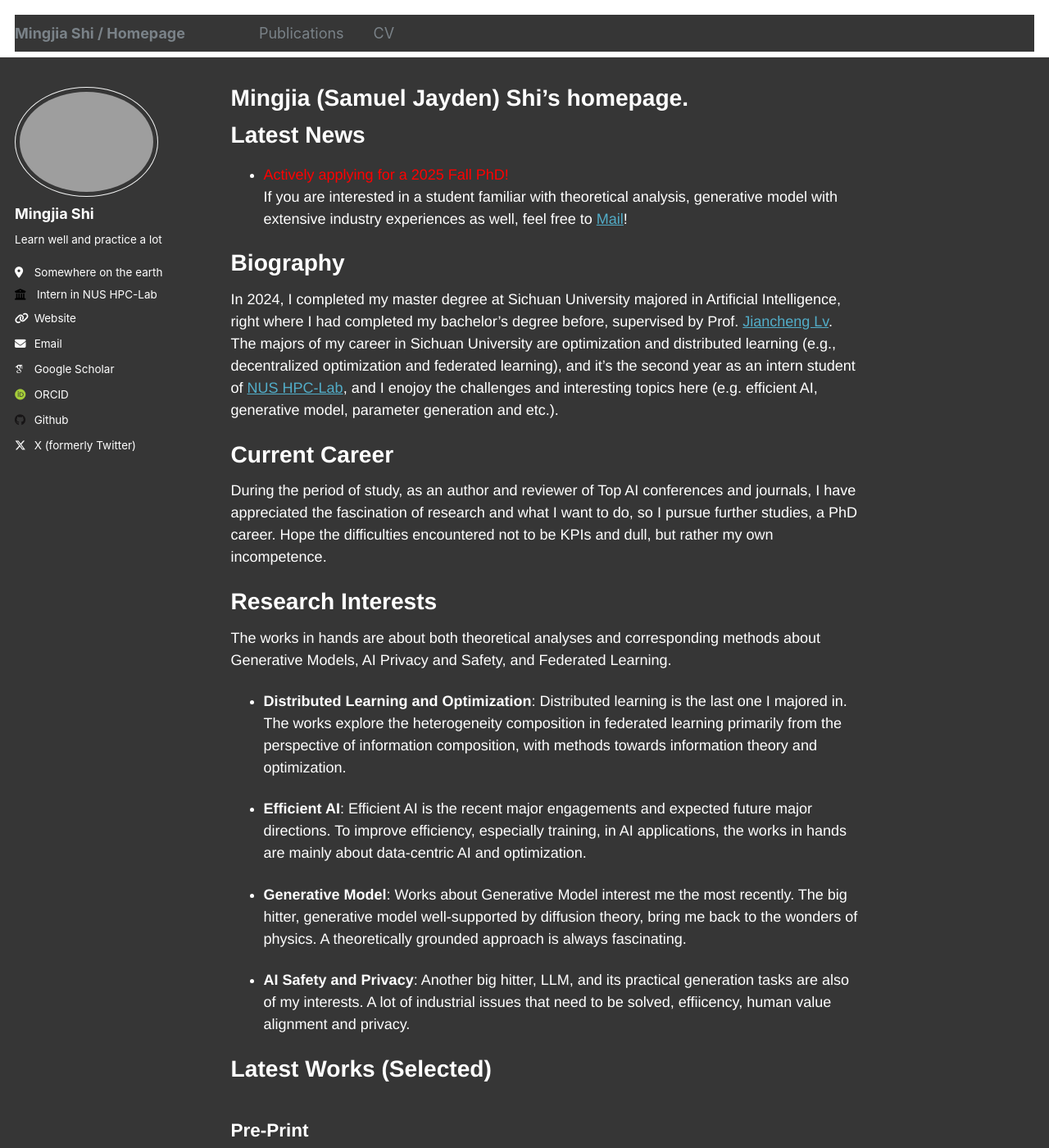
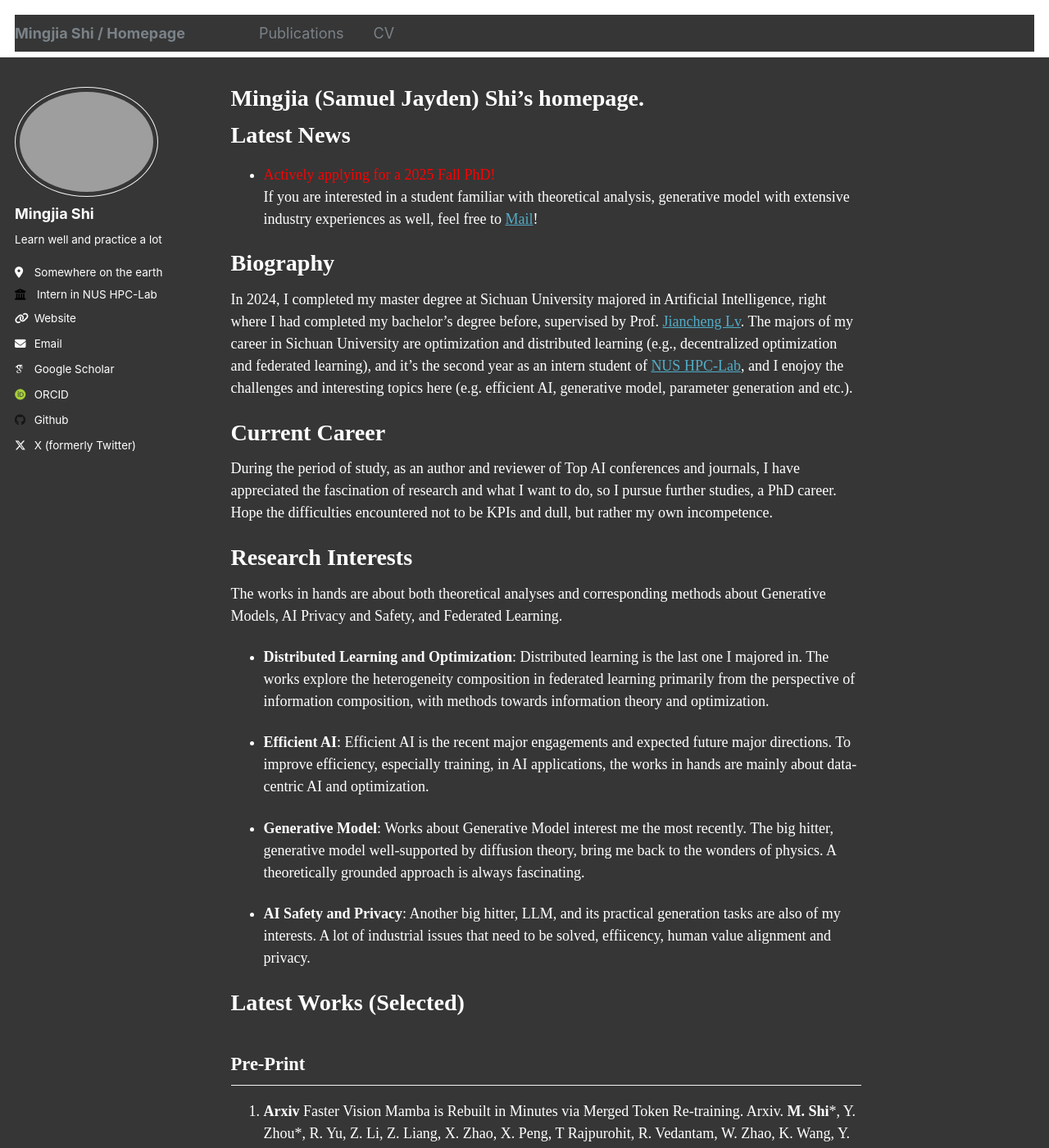
Before and after one commit to BDeMo/homepage, a Jekyll site: the page built from _pages/about.md, in a window 1280 px wide and 1400 px high. Shown: the whole window at 82% size. Built offline with Jekyll 4.4.1, drawn with Linux system fonts in a browser that asks for light colours; some web fonts are replaced.

Commit message:
Update Theme

```diff
--- a/_sass/_sidebar.scss
+++ b/_sass/_sidebar.scss
@@ -157,7 +157,7 @@
   position: relative;
   display: table-cell;
   vertical-align: middle;
-  font-family: $sans-serif;
+  font-family: $my_font;
   z-index: 10;
   position: relative;
   cursor: pointer;
@@ -190,7 +190,7 @@
   list-style-type: none;
   border: 1px solid $border-color;
   border-radius: $border-radius;
-  background: #fff;
+  background: #332121;
   z-index: -1;
   box-shadow: 0 0 10px rgba(#000, 0.25);
   cursor: default;
@@ -231,7 +231,7 @@
     width: 0;
     border-style: solid;
     border-width: 0 10px 10px;
-    border-color: #fff transparent;
+    border-color: #1e1d1d transparent;
     z-index: 1;
 
     @include breakpoint($large) {
--- a/_sass/_variables.scss
+++ b/_sass/_variables.scss
@@ -16,6 +16,8 @@ $indent-var                 : 1.3em;
 $serif                      : Georgia, Times, serif;
 $sans-serif                 : -apple-system, ".SFNSText-Regular", "San Francisco", "Roboto", "Segoe UI", "Helvetica Neue", "Lucida Grande", Arial, sans-serif;
 $monospace                  : Monaco, Consolas, "Lucida Console", monospace;
+$google                     : "Google Sans";
+$my_font                    : $google;
 
 /* sans serif typefaces */
 $sans-serif-narrow          : $sans-serif;
@@ -28,9 +30,9 @@ $bodoni                     : "Bodoni MT", serif;
 $calisto                    : "Calisto MT", serif;
 $garamond                   : Garamond, serif;
 
-$global-font-family         : $helvetica;
-$header-font-family         : $helvetica;
-$caption-font-family        : $helvetica;
+$global-font-family         : $my_font;
+$header-font-family         : $my_font;
+$caption-font-family        : $my_font;
 
 /* type scale */
 $type-size-1                : 2.441em;  // ~39.056px
```
